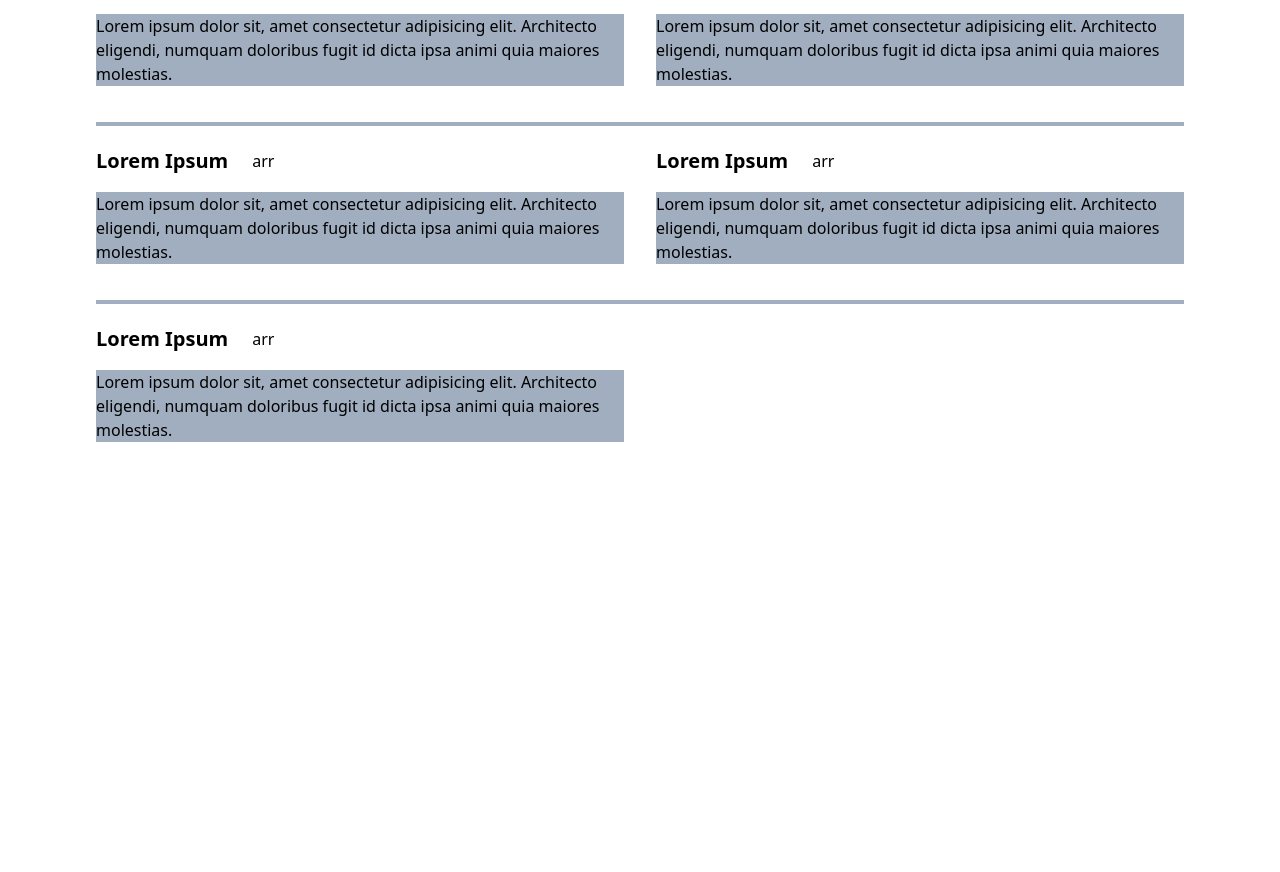
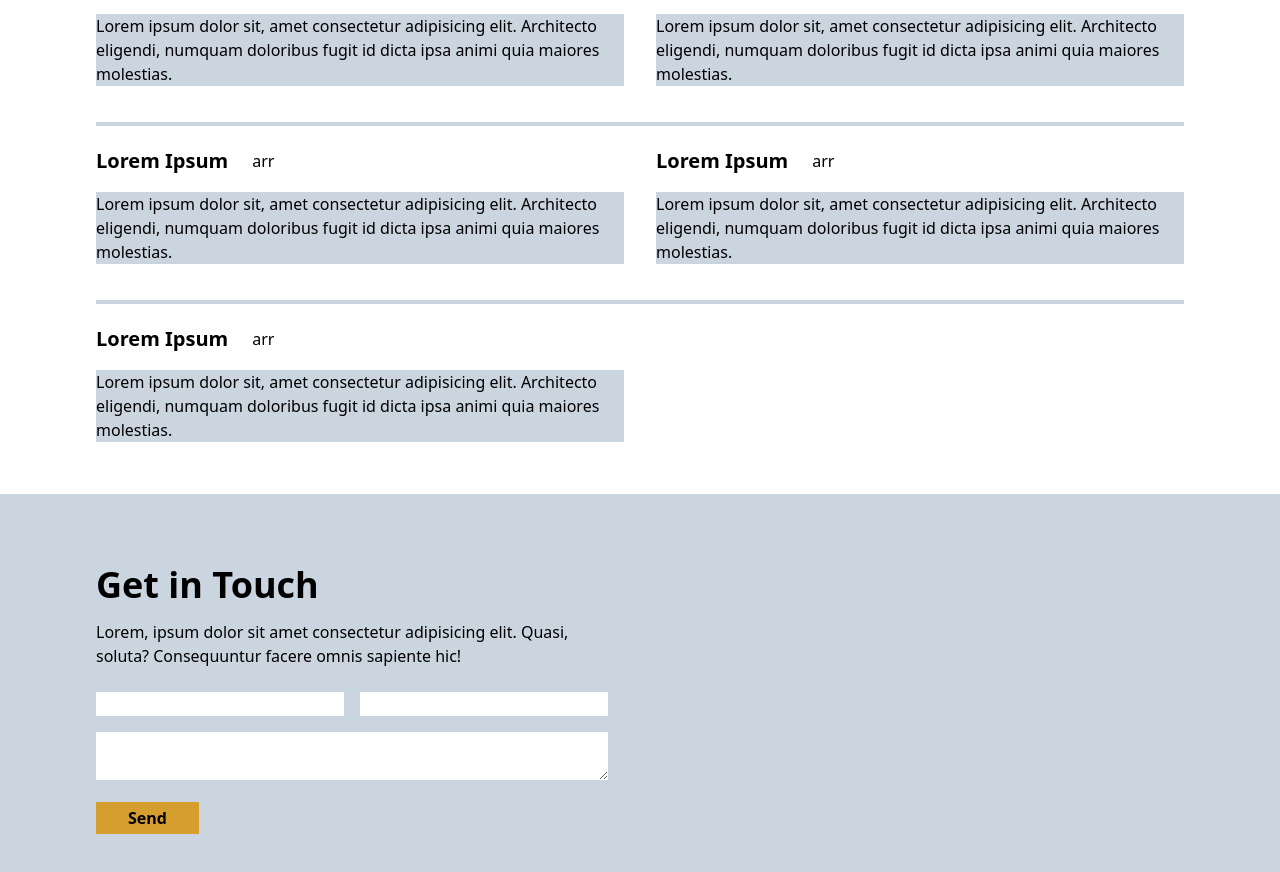
Before and after one commit to westbrookdaniel/westbrook-daniel-website, a Next.js app: page / in a window 1280 px wide. Shown: the part 1220-2092 px from the top of the page. Before the commit the page ends 1714 px from the top, so only its background shows below. Built offline with nearby package versions, Linux system fonts and the light colour scheme.

Commit message:
contact section

```diff
--- a/components/Divider.js
+++ b/components/Divider.js
@@ -1,3 +1,3 @@
 export default function Divider({ className = '' }) {
-	return <div className={`h-1 bg-gray-500 ${className}`}></div>
+	return <div className={`h-1 bg-gray-400 ${className}`}></div>
 }
--- a/components/layout/Row.js
+++ /dev/null
@@ -1,3 +0,0 @@
-export default function Row({ children }) {
-	return <div className="row">{children}</div>
-}
--- /dev/null
+++ b/components/parts/Form.js
@@ -0,0 +1,14 @@
+export default function Form() {
+	return (
+		<form className="max-w-lg">
+			<div className="grid grid-cols-2 gap-4 mb-4">
+				<input type="text" />
+				<input type="text" />
+			</div>
+			<textarea name="" className="w-full mb-4"></textarea>
+			<button className="btn bg-yellow-600" onClick={(e) => e.preventDefault()}>
+				Send
+			</button>
+		</form>
+	)
+}
--- a/components/sections/About.js
+++ b/components/sections/About.js
@@ -1,4 +1,3 @@
-import Row from '../layout/Row'
 import Container from '../layout/Container'
 import Divider from '../Divider'
 
@@ -7,7 +6,7 @@ export default function About() {
 		<Container spaced>
 			<h2>About Me</h2>
 			<Divider className="mt-4 mb-5" />
-			<Row>
+			<div className="row">
 				<p>
 					Lorem ipsum dolor sit, amet consectetur adipisicing elit. Architecto
 					eligendi, numquam doloribus fugit id dicta ipsa animi quia maiores
@@ -18,7 +17,7 @@ export default function About() {
 					eligendi, numquam doloribus fugit id dicta ipsa animi quia maiores
 					molestias.
 				</p>
-			</Row>
+			</div>
 		</Container>
 	)
 }
--- /dev/null
+++ b/components/sections/Contact.js
@@ -0,0 +1,17 @@
+import Container from "../layout/Container";
+import Form from "../parts/Form";
+
+export default function Contact() {
+	return (
+		<Container className="pt-16 pb-48">
+			<h2 className="mb-2">Get in Touch</h2>
+			<div className="row mb-6">
+				<p>
+					Lorem, ipsum dolor sit amet consectetur adipisicing elit. Quasi,
+					soluta? Consequuntur facere omnis sapiente hic!
+				</p>
+			</div>
+			<Form />
+		</Container>
+	)
+}
--- a/components/sections/Hero.js
+++ b/components/sections/Hero.js
@@ -21,7 +21,7 @@ export default function Hero({ nav }) {
 					<Image src="https://images.unsplash.com/photo-1593642632823-8f785ba67e45?ixlib=rb-1.2.1&ixid=eyJhcHBfaWQiOjEyMDd9&auto=format&fit=crop&w=900&q=60" />
 				</Container>
 				<div
-					className="absolute bottom-0 left-0 bg-gray-500 w-full"
+					className="absolute bottom-0 left-0 bg-gray-400 w-full"
 					style={{ height: '50%' }}
 				></div>
 			</div>
--- a/components/sections/Portfolio.js
+++ b/components/sections/Portfolio.js
@@ -25,7 +25,7 @@ function PortfolioItem() {
 				<h3 className="mr-6">Lorem Ipsum</h3>
 				<div>arr</div>
 			</div>
-			<p className="bg-gray-500 mb-3">
+			<p className="bg-gray-400 mb-3">
 				Lorem ipsum dolor sit, amet consectetur adipisicing elit. Architecto
 				eligendi, numquam doloribus fugit id dicta ipsa animi quia maiores
 				molestias.
--- a/pages/index.js
+++ b/pages/index.js
@@ -3,6 +3,7 @@ import Nav from '../components/parts/Nav'
 import About from '../components/sections/About'
 import Hero from '../components/sections/Hero'
 import Portfolio from '../components/sections/Portfolio'
+import Contact from '../components/sections/Contact'
 
 export default function Home() {
 	return (
@@ -17,6 +18,10 @@ export default function Home() {
 			<About />
 
 			<Portfolio />
+
+			<div className="bg-gray-400">
+				<Contact />
+			</div>
 		</div>
 	)
 }
--- a/styles/index.css
+++ b/styles/index.css
@@ -23,3 +23,7 @@ h2 {
 h3 {
     @apply font-bold text-xl
 }
+
+.btn {
+    @apply px-8 py-1 font-bold
+}
```
